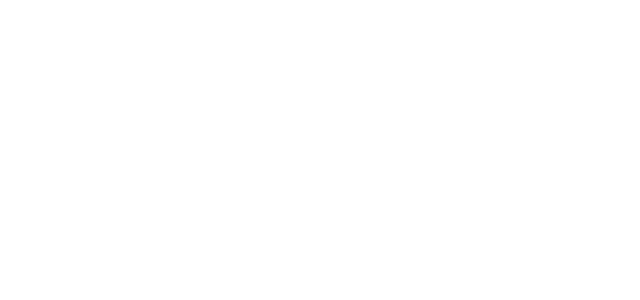
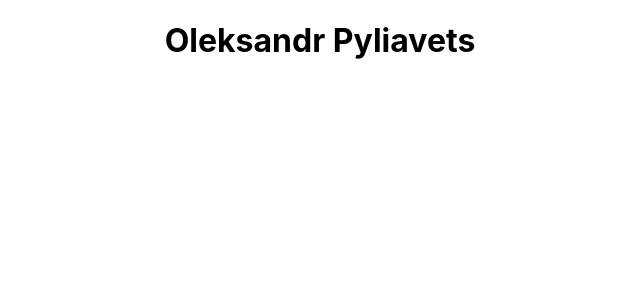
Before and after one commit to opyliavets/autobiography_test, a React (Create React App) app: page / in a window 1280 px wide. Shown: the top 300 px of the page, without its empty margins (320-960 px from the left). Built offline with nearby package versions, Linux system fonts and the light colour scheme.

Commit message:
Add h1 tag :wq

```diff
--- a/src/App.tsx
+++ b/src/App.tsx
@@ -1,10 +1,15 @@
 import React from 'react';
 import './App.css';
+
+const Header = () =>
+  <h1>
+      Oleksandr Pyliavets
+  </h1>
 
 function App() {
   return (
     <div className="App">
-
+      <Header/>
     </div>
   );
 }
```
